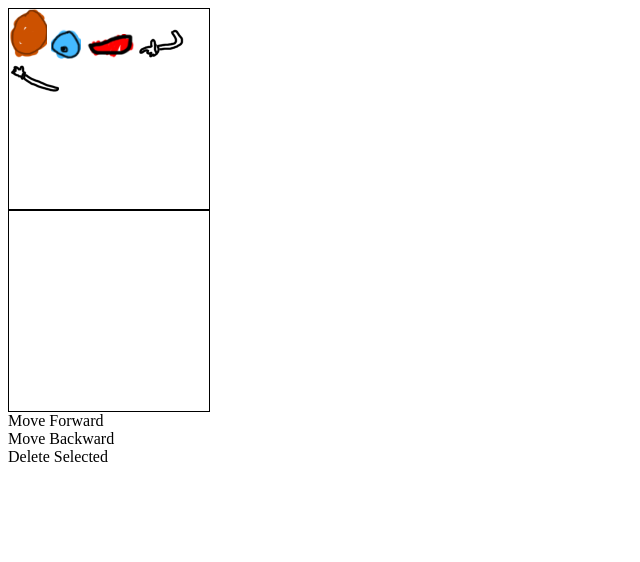
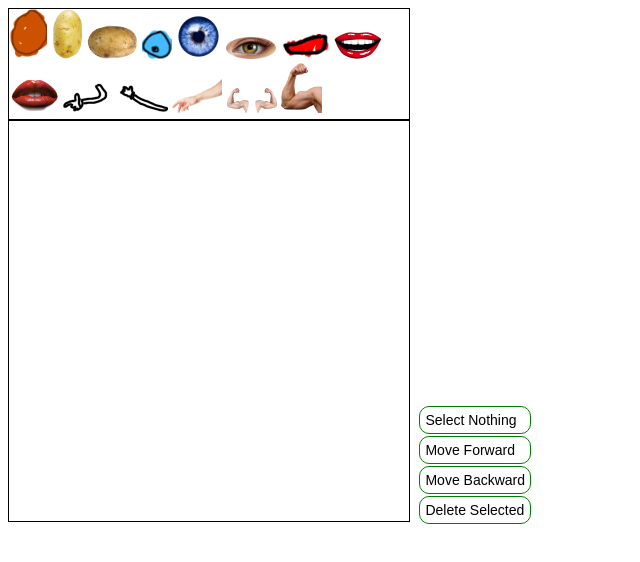
Before and after one commit to kelvinperrie/htmlDragDrop, a plain HTML site: page index.html in a window 1280 px wide. Shown: the whole page, without its empty margins (0-640 px from the left). Drawn offline with Linux system fonts and the light colour scheme.

Commit message:
mostly just heaps more images

```diff
--- a/index.html
+++ b/index.html
@@ -4,6 +4,15 @@
         <title>dsfdsf</title>
         <script src="jquery-3.3.1.min.js"></script>
         <style>
+
+            body {
+                font-family: 'Hind Siliguri', sans-serif !important;
+            }
+            .some-stuff-to-move {
+                width: 400px;
+                height: 110px;
+                border: 1px solid #000
+            }
             .some-stuff-to-move .draggable {
                 max-height: 50px; max-width: 50px;
             }
@@ -12,8 +21,18 @@
                 resize: both;
                 overflow: auto;
             }
+            .drop-zone {
+                height: 400px;
+                width: 400px;
+                border: 1px solid #000;
+                position: relative;
+                display: inline-block;
+            }
+            #command-panel {
+                display: inline-block;
+                vertical-align: bottom;
+            }
             .selected {
-                /* border: 1px solid yellow; */
                 background-color: yellow;
                 box-sizing: border-box;
             }
@@ -21,7 +40,7 @@
                 height: 70px;
                 width: 70px;
             }
-            .dropped.base01 {
+            /* .dropped.base01 {
                 height: 140px;
                 width: 100px;
             }
@@ -37,31 +56,56 @@
                 height: 60px;
                 width: 100px;
             }
+            .dropped.arm03 {
+                height: 145px;
+                width: 221px;
+            }
+            .dropped.arm04 {
+                height: 203px;
+                width: 400px;
+            }
+            .dropped.arm05 {
+                height: 165px;
+                width: 134px;
+            } */
+            .almost-a-button {
+                margin: 2px 5px;
+                border: 1px green solid;
+                border-radius: 10px;
+                padding: 5px;
+                cursor: pointer;
+                font-size: 14px;
+            }
         </style>
     </head>
     <body>
-        <div class="some-stuff-to-move" style="height: 200px; width: 200px; border: 1px solid #000">
-            <!-- <div draggable="true" class="example1 draggable" style="">
-                ggg
-            </div>
-            <div draggable="true" class="example2 draggable" style="">
-                fff
-            </div> -->
+        <div class="some-stuff-to-move">
             <img src="images/base01.png" id="base01" class="draggable" />
+            <img src="images/base02.png" id="base02" class="draggable" />
+            <img src="images/base03.png" id="base03" class="draggable" />
             <img src="images/eye01.png" id="eye01" class="draggable" />
+            <img src="images/eye02.png" id="eye02" class="draggable" />
+            <img src="images/eye03.png" id="eye03" class="draggable" />
             <img src="images/mouth01.png" id="mouth01" class="draggable" />
+            <img src="images/mouth02.png" id="mouth02" class="draggable" />
+            <img src="images/mouth03.png" id="mouth03" class="draggable" />
             <img src="images/arm01.png" id="arm01" class="draggable" />
             <img src="images/arm02.png" id="arm02" class="draggable" />
+            <img src="images/arm03.png" id="arm03" class="draggable" />
+            <img src="images/arm04.png" id="arm04" class="draggable" />
+            <img src="images/arm05.png" id="arm05" class="draggable" />
         </div>
-        <div class="drop-zone" style="height: 200px; width: 200px; border: 1px solid #000; position: relative;">
+        <div class="drop-zone">
 
         </div>
-        <div id="move-forward">Move Forward</div>
-        <div id="move-backward">Move Backward</div>
-        <div id="delete-selected">Delete Selected</div>
-
+        <div id="command-panel">
+            <div class="almost-a-button" id="select-nothing">Select Nothing</div>
+            <div class="almost-a-button" id="move-forward">Move Forward</div>
+            <div class="almost-a-button" id="move-backward">Move Backward</div>
+            <div class="almost-a-button" id="delete-selected">Delete Selected</div>
+        </div>
         <script>
-            var movableModel = function() {
+            var PotatoManEditor = function() {
                 var self = this;
 
                 self.dragStartEvent = null; // the event raised when a drag starts, so we can keep track of where the user clicked on the element
@@ -84,7 +128,8 @@
                     // only do if we're looking at the drop zone (i.e. may be dropped on a child node and the event then bubbles up)
                     if($(event.currentTarget).hasClass("drop-zone")) {
                         let dropMe = null;
-                        if($(self.dragged).data("droppedType")==="existing") {
+                        let isNew = $(self.dragged).data("droppedType")!=="existing";
+                        if(!isNew) {
                             // it's not a new object, it's just being repositioned in the drop zone
                             dropMe = self.dragged;
                         } else {
@@ -103,9 +148,12 @@
                         let y = event.offsetY - self.dragStartEvent.offsetY + (event.currentTarget == event.target ? 0 : event.target.offsetTop);
                         $(dropMe).css( { "position" : "absolute", left : x, top: y });
                         // track that this is now not a new element
-                        $(dropMe).data("droppedType","existing");
-                        $(dropMe).addClass("dropped");
-                        event.currentTarget.appendChild(dropMe);
+                        if(isNew) {
+                            $(dropMe).data("droppedType","existing");
+                            $(dropMe).addClass("dropped");
+
+                            event.currentTarget.appendChild(dropMe);
+                        }
                     }
                 };
                 self.handleMoveForwardClick = function() {
@@ -123,6 +171,9 @@
                 };
                 self.handleDeleteSelectedClick = function() {
                     $(".selected").remove();
+                };
+                self.handleSelectNothingClick = function() {
+                    $(".selected").removeClass("selected");
                 };
                 self.initialize = function() {
                     $(".drop-zone").on("dragover", function(event) {
@@ -143,51 +194,14 @@
                     $("#delete-selected").on("click", function() {
                         self.handleDeleteSelectedClick();
                     });
+                    $("#select-nothing").on("click", function() {
+                        self.handleSelectNothingClick();
+                    });
                 };
                 self.initialize();
             };
-            movableModel();
+            PotatoManEditor();
 
-            // var dragged = null;
-            // var dragStartEvent = null;
-
-            // $(".drop-zone").on("dragover", function(event) {
-            //     event.preventDefault();
-            // });
-            // $(".drop-zone").on("drop", function(event) {
-            //     event.preventDefault();
-            //     // only do if we're looking at the drop zone (i.e. may be dropped on a child node and the event then bubbles up)
-            //     if($(event.currentTarget).hasClass("drop-zone")) {
-            //         console.log("we in the drop zone");
-            //         let dropMe = null;
-            //         if($(dragged).data("droppedType")==="existing") {
-            //             // it's not a new object, it's just being repositioned in the drop zone
-            //             dropMe = dragged;
-            //         } else {
-            //             dropMe = dragged.cloneNode(true);
-            //             $(dropMe).on("dragstart", function(event) {
-            //                 HandleDragStart(event);
-            //             });
-            //         }
-            //         console.log(event)
-            //         // if the object is dropped on a child node then the current target and the target are different and we need to
-            //         // include the child's position when working out the new co-ordinates
-            //         let x = event.offsetX - dragStartEvent.offsetX + (event.currentTarget == event.target ? 0 : event.target.offsetLeft);
-            //         let y = event.offsetY - dragStartEvent.offsetY + (event.currentTarget == event.target ? 0 : event.target.offsetTop);
-            //         $(dropMe).css( { "position" : "absolute", left : x, top: y });
-            //         // track that this is now not a new element
-            //         $(dropMe).data("droppedType","existing");
-            //         event.currentTarget.appendChild(dropMe);
-            //     }
-            // });
-            // $(".draggable").on("dragstart", function(event) {
-            //     HandleDragStart(event);
-            // });
-
-            // function HandleDragStart(event) {
-            //     dragged = event.target;
-            //     dragStartEvent = event;
-            // };
         </script>
     </body>
 </html>
```
Also changed, not shown: images/arm03.png (added), images/arm04.png (added), images/arm05.png (added), images/base02.png (added), images/base03.png (added), images/base04.png (added), images/eye02.png (added), images/eye03.png (added), images/mouth02.png (added), images/mouth03.png (added).
